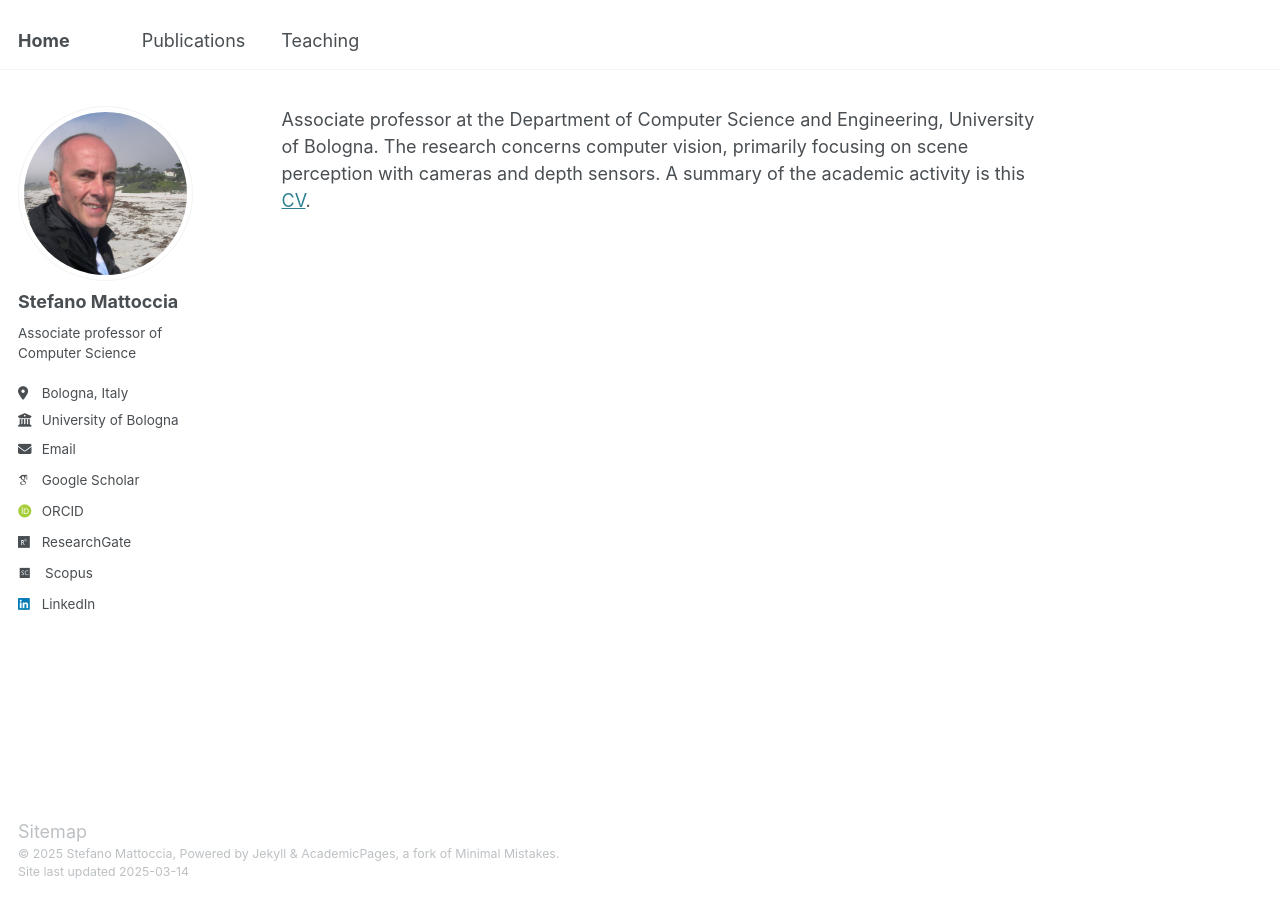
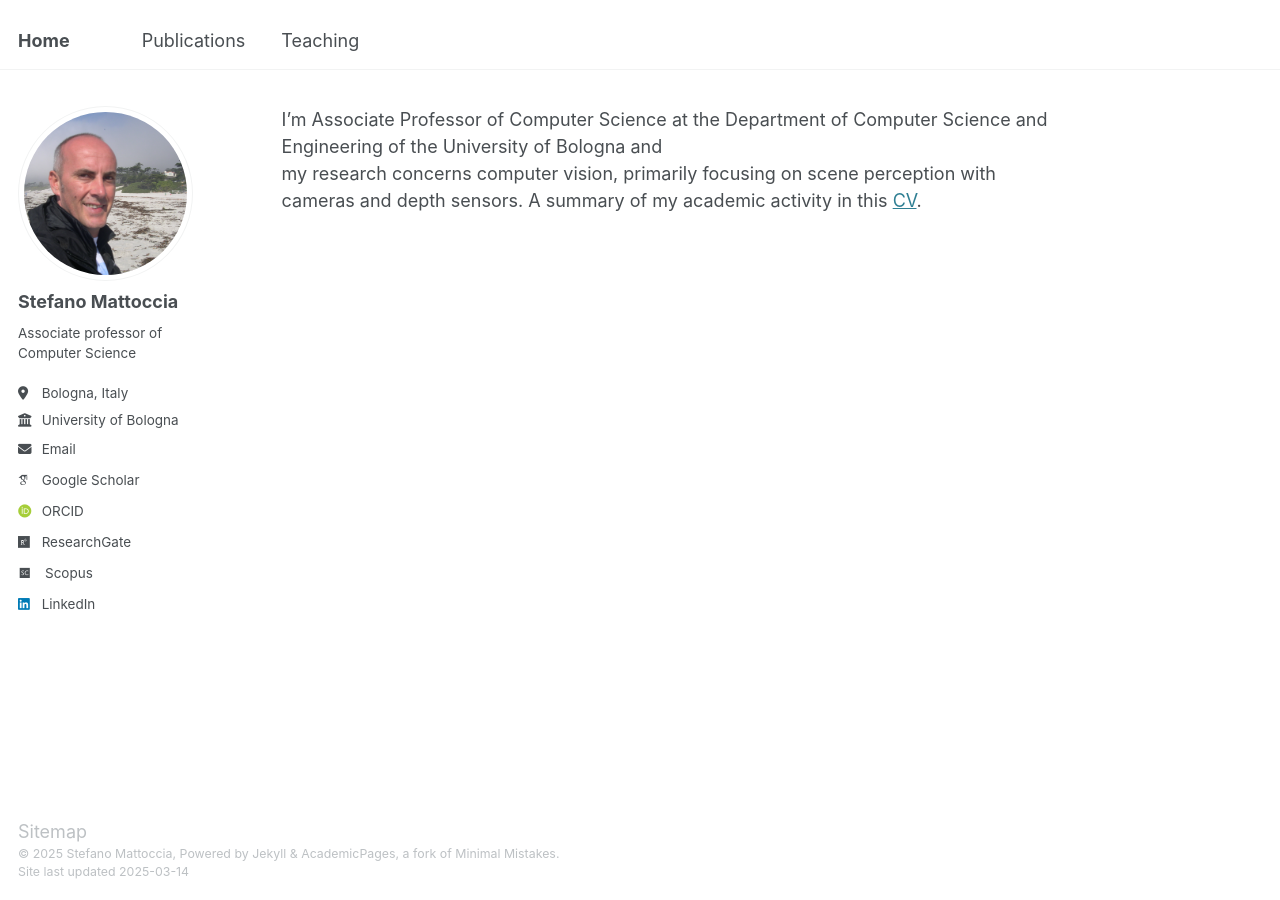
Before and after one commit to stefanomattoccia/stefanomattoccia.github.io, a Jekyll site: the page built from _pages/about.md, in a window 1280 px wide. Built offline with Jekyll 4.4.1, drawn with Linux system fonts in a browser that asks for light colours; some web fonts are replaced.

Commit message:
Update about.md

```diff
--- a/_pages/about.md
+++ b/_pages/about.md
@@ -7,6 +7,6 @@ redirect_from:
   - /about.html
 ---
 
-Associate professor at the Department of Computer Science and Engineering, University of Bologna.
-The research concerns computer vision, primarily focusing on scene perception with cameras and depth sensors.
-A summary of the academic activity is this [CV](/files/CV_ENG.pdf).
+I'm Associate Professor of Computer Science at the Department of Computer Science and Engineering of the University of Bologna and
+my research concerns computer vision, primarily focusing on scene perception with cameras and depth sensors.
+A summary of my academic activity in this [CV](/files/CV_ENG.pdf).
```
